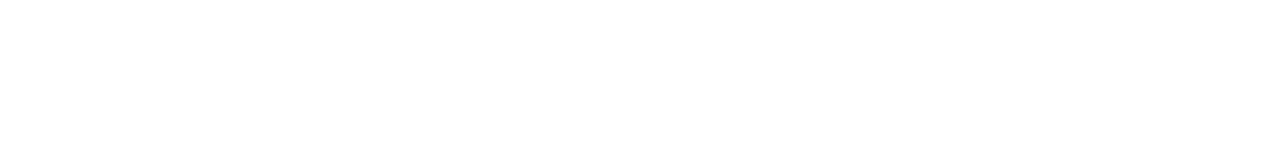
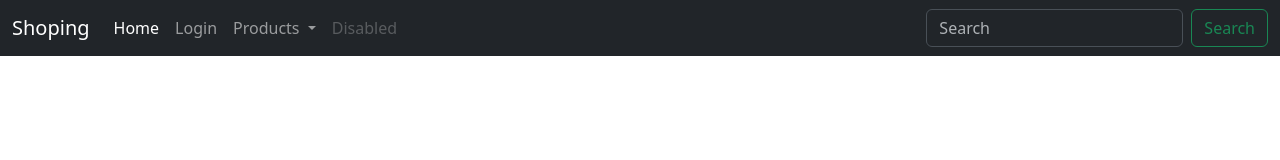
Before and after one commit to MaheshwariButle07/website-using-bootstrap, a plain HTML site: page earbuds.html in a window 1280 px wide. Drawn offline with nearby package versions, Linux system fonts and the light colour scheme.

Commit message:
added nav bar to earbud page

```diff
--- a/earbuds.html
+++ b/earbuds.html
@@ -14,3 +14,45 @@
     <link href="https://cdn.jsdelivr.net/npm/bootstrap@5.3.3/dist/css/bootstrap.min.css" rel="stylesheet" integrity="sha384-QWTKZyjpPEjISv5WaRU9OFeRpok6YctnYmDr5pNlyT2bRjXh0JMhjY6hW+ALEwIH" crossorigin="anonymous">
 
 </head>
+
+<body>
+
+  <nav class="navbar navbar-expand-lg bg-dark " data-bs-theme="dark">
+    <div class="container-fluid">
+      <a class="navbar-brand" href="#">Shoping</a>
+      <button class="navbar-toggler" type="button" data-bs-toggle="collapse" data-bs-target="#navbarSupportedContent"
+        aria-controls="navbarSupportedContent" aria-expanded="false" aria-label="Toggle navigation">
+        <span class="navbar-toggler-icon"></span>
+      </button>
+      <div class="collapse navbar-collapse" id="navbarSupportedContent">
+        <ul class="navbar-nav me-auto mb-2 mb-lg-0">
+          <li class="nav-item">
+            <a class="nav-link active" aria-current="page" href="#">Home</a>
+          </li>
+          <li class="nav-item">
+            <a class="nav-link" href="./login-form.html">Login</a>
+          </li>
+          <li class="nav-item dropdown">
+            <a class="nav-link dropdown-toggle" href="#" role="button" data-bs-toggle="dropdown" aria-expanded="false">
+              Products
+            </a>
+            <ul class="dropdown-menu">
+              <li><a class="dropdown-item" href="#">laptop</a></li>
+              <li><a class="dropdown-item" href="#">Earbuds</a></li>
+              <li>
+                <hr class="dropdown-divider">
+              </li>
+              <li><a class="dropdown-item" href="#">help</a></li>
+            </ul>
+          </li>
+          <li class="nav-item">
+            <a class="nav-link disabled" aria-disabled="true">Disabled</a>
+          </li>
+        </ul>
+        <form class="d-flex" role="search">
+          <input class="form-control me-2" type="search" placeholder="Search" aria-label="Search">
+          <button class="btn btn-outline-success" type="submit">Search</button>
+        </form>
+      </div>
+    </div>
+  </nav>
```
